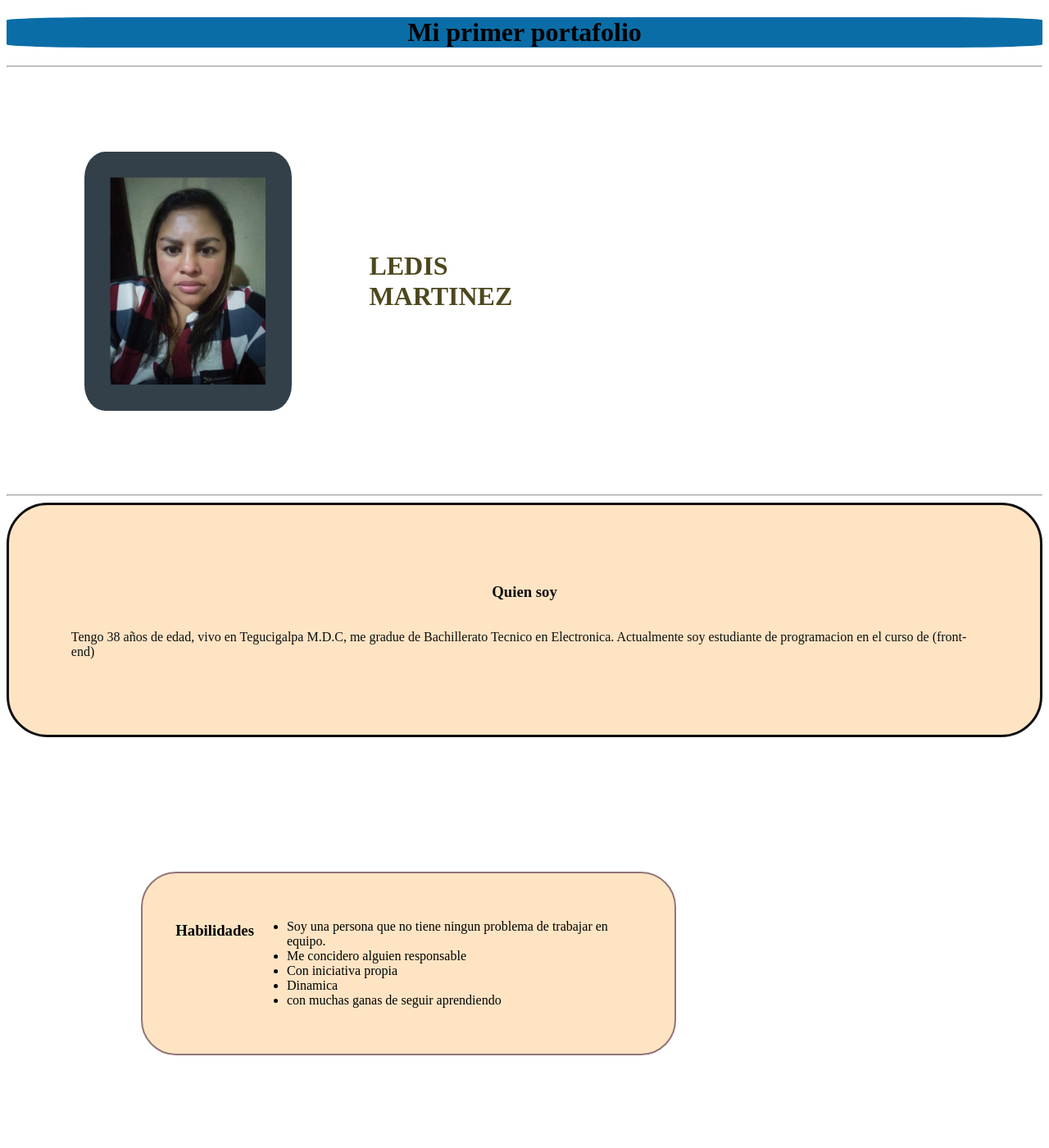
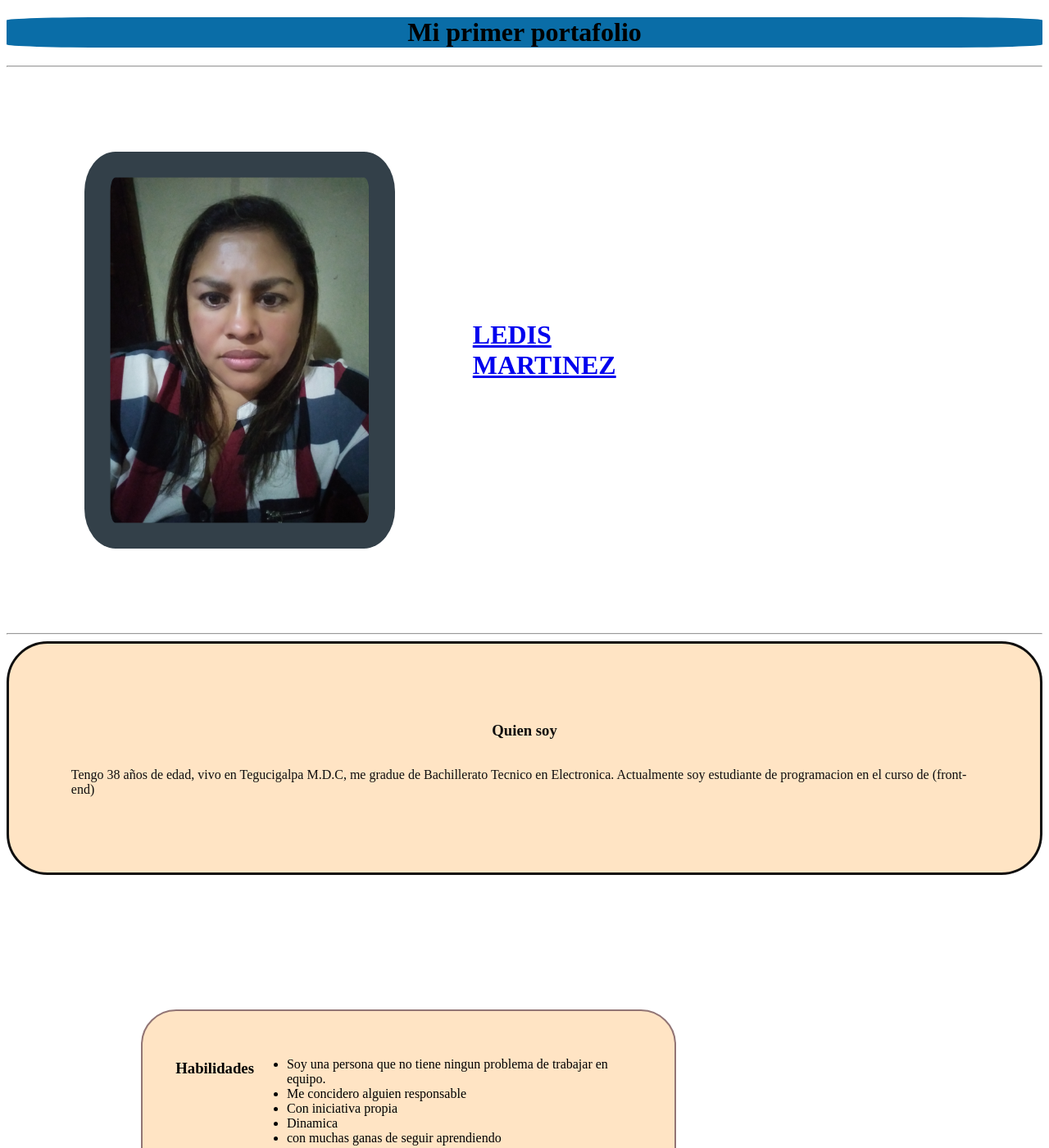
Before and after one commit to ondinagarcia/drilling8, a plain HTML site: page index.html in a window 1280 px wide. Shown: the top 1400 px of the page at 82% size. Drawn offline with Linux system fonts and the light colour scheme.

Commit message:
enlace mi cv en el index

```diff
--- a/assets/css/estilos.css
+++ b/assets/css/estilos.css
@@ -13,16 +13,13 @@ h2{
 }
 
 .ledis{
-    width: 30%;
+    width: 50%;
     border-radius: 10%;
     background-color: rgb(51, 64, 73);
     padding: 5%;
     margin: 15%;
     display: flex;
     justify-content: center;
-
-
-
 
 }
 
@@ -34,6 +31,7 @@ h2{
     text-align: start;
     align-items: center;
 }
+
 .box{
     width: 45%;
     margin: 13%;
--- a/index.html
+++ b/index.html
@@ -15,7 +15,7 @@
 <section>
     <div class="inicio">
         <img src="./assets/img/ledis.jpg" class="ledis">
-        <h2>LEDIS MARTINEZ</h2>
+        <h2> <a href=".//assets/docs/ledis cv.docx">LEDIS MARTINEZ</a></h2>
    </div>
 </section>
    <hr>
@@ -24,7 +24,7 @@
             <p>Tengo 38 años de edad, vivo en Tegucigalpa M.D.C, me gradue de Bachillerato Tecnico en Electronica. Actualmente soy estudiante de programacion en el curso de (front-end)</p>
     </div>
 <section>
-    <div id="proximos-caja"
+    <div id="proximos-caja">
  <article class="box">
             <h3>Habilidades</h3>
         <ul>
```
Also changed, not shown: 3 other files.
